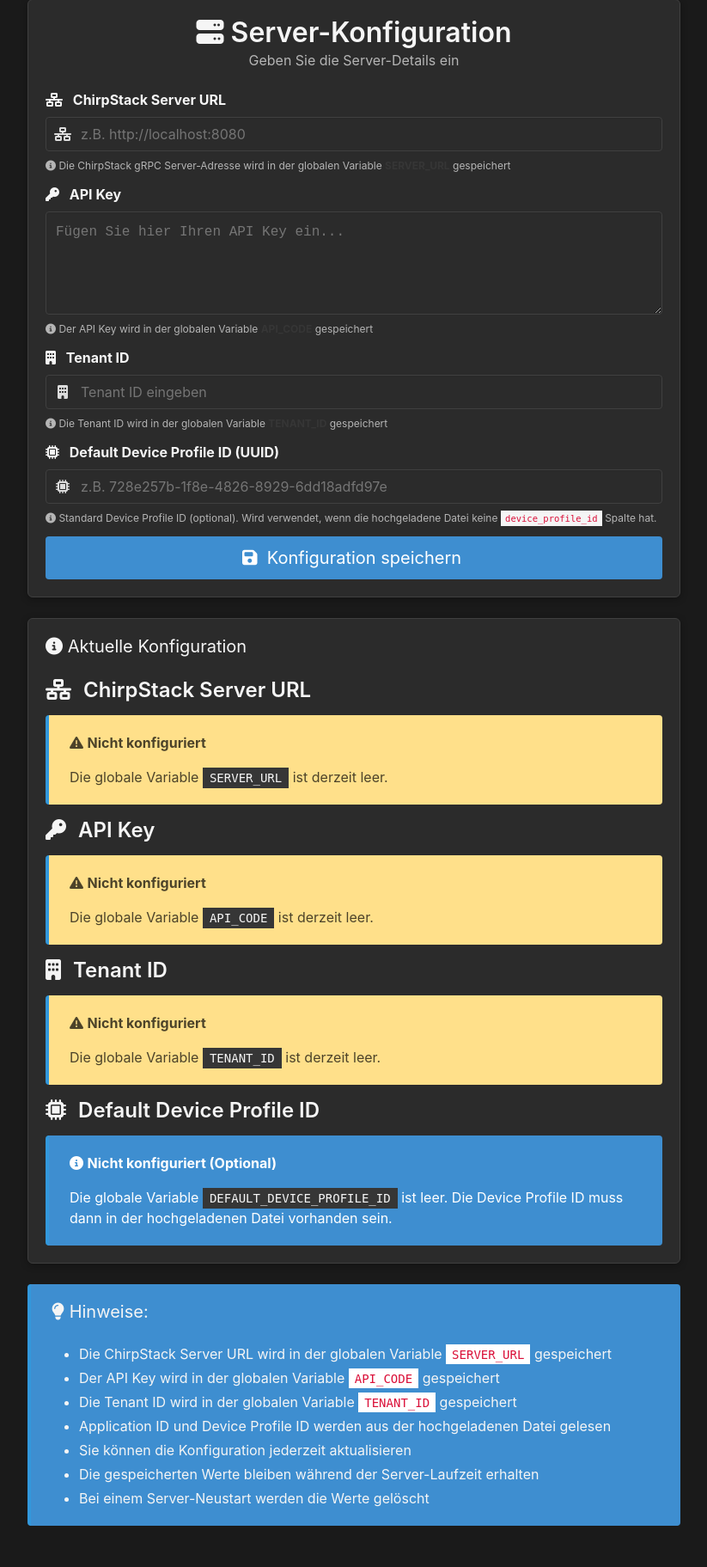
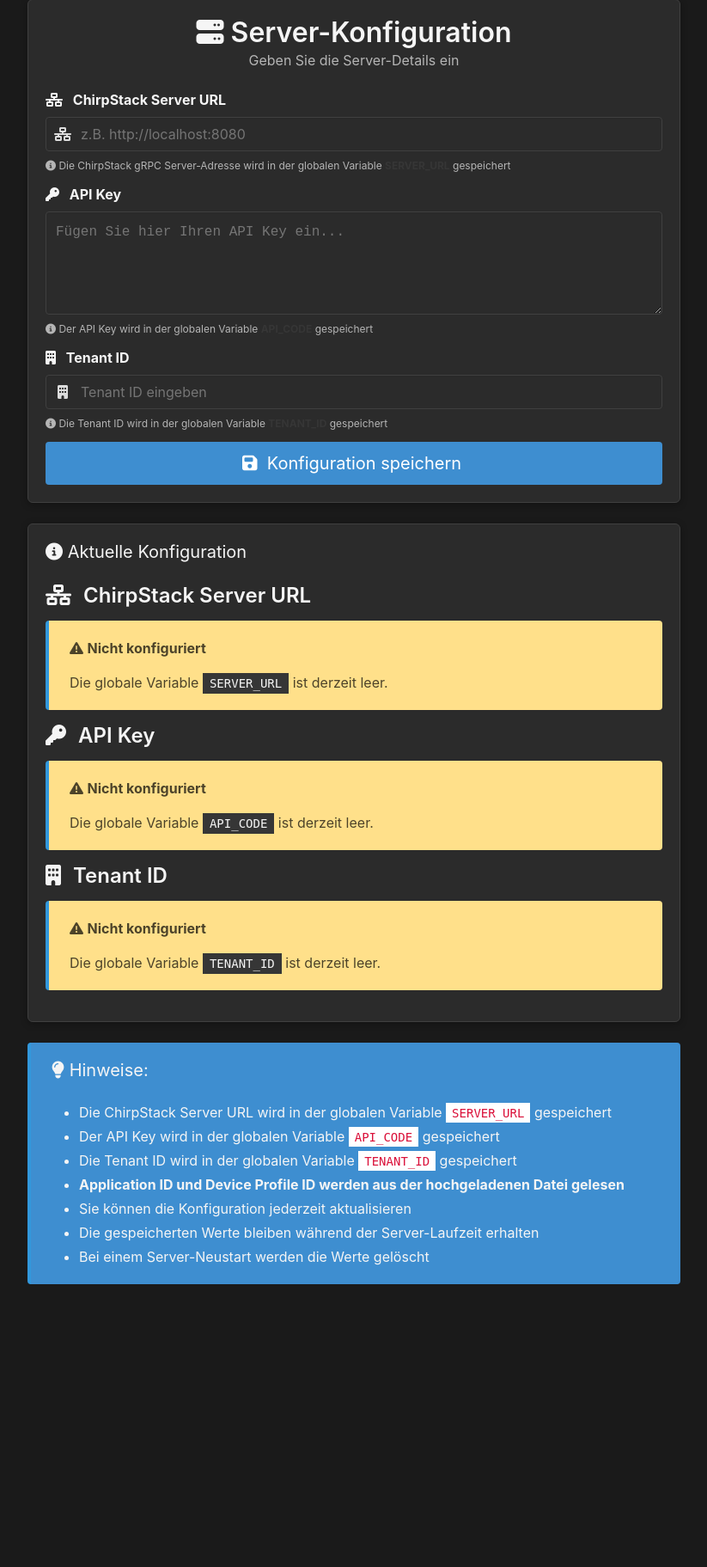
Before and after one commit to krusadejr/lorawan-registration-server, a Flask app: page /server-config in a window 1280 px wide. Shown: the part 133-1956 px from the top of the page at 86% size, without its empty margins (228-1051 px from the left). After the commit the page ends 1627 px from the top, so only its background shows below. Run offline with Flask 3, Linux system fonts and the light colour scheme.

Commit message:
Remove DEFAULT_DEVICE_PROFILE_ID feature from server config
- Removed device_profile_id input field from server_config.html form
- Removed device_profile_id status display section
- Removed DEFAULT_DEVICE_PROFILE_ID global variable from app.py
- Removed device_profile_id handling from save_server_config route
- Updated download_template route to use hardcoded example value
- Device profile ID must now be specified in input file per device

```diff
--- a/app.py
+++ b/app.py
@@ -45,7 +45,6 @@ logger.info("="*80)
 SERVER_URL = None               # ChirpStack server URL
 API_CODE = None                 # API key for authentication
 TENANT_ID = None                # Tenant ID
-DEFAULT_DEVICE_PROFILE_ID = None  # Default Device Profile ID (UUID)
 
 
 def allowed_file(filename):
@@ -56,36 +55,35 @@ def allowed_file(filename):
 @app.route('/')
 def index():
     """Home page with file upload form."""
-    global SERVER_URL, API_CODE, TENANT_ID, DEFAULT_DEVICE_PROFILE_ID
+    global SERVER_URL, API_CODE, TENANT_ID
     return render_template('index.html',
                          server_url=SERVER_URL,
                          api_code=API_CODE,
                          tenant_id=TENANT_ID,
-                         device_profile_id=DEFAULT_DEVICE_PROFILE_ID)
+                         device_profile_id=None)
 
 
 @app.route('/server-config')
 def server_config():
     """Server configuration page."""
-    global SERVER_URL, API_CODE, TENANT_ID, DEFAULT_DEVICE_PROFILE_ID
+    global SERVER_URL, API_CODE, TENANT_ID
     return render_template('server_config.html',
                          server_url=SERVER_URL,
                          api_code=API_CODE,
                          tenant_id=TENANT_ID,
-                         device_profile_id=DEFAULT_DEVICE_PROFILE_ID)
+                         device_profile_id=None)
 
 
 @app.route('/save-server-config', methods=['POST'])
 def save_server_config():
     """Save server configuration to global variables."""
-    global SERVER_URL, API_CODE, TENANT_ID, DEFAULT_DEVICE_PROFILE_ID
+    global SERVER_URL, API_CODE, TENANT_ID
 
     server_url = request.form.get('server_url', '').strip()
     api_code = request.form.get('api_code', '').strip()
     tenant_id = request.form.get('tenant_id', '').strip()
-    device_profile_id = request.form.get('device_profile_id', '').strip()
 
-    if not any([server_url, api_code, tenant_id, device_profile_id]):
+    if not any([server_url, api_code, tenant_id]):
         flash('Bitte geben Sie mindestens einen Wert ein', 'danger')
         return redirect(url_for('server_config'))
 
@@ -102,10 +100,6 @@ def save_server_config():
     if tenant_id:
         TENANT_ID = tenant_id
         saved_vars.append('TENANT_ID')
-
-    if device_profile_id:
-        DEFAULT_DEVICE_PROFILE_ID = device_profile_id
-        saved_vars.append('DEFAULT_DEVICE_PROFILE_ID')
 
     flash(f'Server-Konfiguration erfolgreich gespeichert: {", ".join(saved_vars)}', 'success')
 
@@ -189,16 +183,14 @@ def download_template():
     """Download Excel template with correct column headers."""
     logger.info("Template download requested")
 
-    global DEFAULT_DEVICE_PROFILE_ID
-
     # Create template DataFrame with example data
     template_data = {
         'dev_eui': ['0004A30B001A2B3C', '0004A30B001A2B3D'],
         'name': ['Example Device 1', 'Example Device 2'],
         'application_id': ['79538b65-4bf1-47cb-80bb-5019090adadb', '79538b65-4bf1-47cb-80bb-5019090adadb'],
         'device_profile_id': [
-            DEFAULT_DEVICE_PROFILE_ID if DEFAULT_DEVICE_PROFILE_ID else '728e257b-1f8e-4826-8929-6dd18adfd97e',
-            DEFAULT_DEVICE_PROFILE_ID if DEFAULT_DEVICE_PROFILE_ID else '728e257b-1f8e-4826-8929-6dd18adfd97e'
+            '728e257b-1f8e-4826-8929-6dd18adfd97e',
+            '728e257b-1f8e-4826-8929-6dd18adfd97e'
         ],
         'nwk_key': ['00112233445566778899AABBCCDDEEF0', 'FFEEDDCCBBAA99887766554433221100'],
         'app_key': ['FFEEDDCCBBAA99887766554433221100', '00112233445566778899AABBCCDDEEF0'],
--- a/templates/server_config.html
+++ b/templates/server_config.html
@@ -74,28 +74,6 @@
                     <p class="help has-text-grey-light">
                         <i class="fas fa-info-circle"></i>
                         Die Tenant ID wird in der globalen Variable <strong>TENANT_ID</strong> gespeichert
-                    </p>
-                </div>
-
-                <div class="field">
-                    <label class="label has-text-light">
-                        <i class="fas fa-microchip mr-2"></i>
-                        Default Device Profile ID (UUID)
-                    </label>
-                    <div class="control has-icons-left">
-                        <input
-                            class="input dark-input"
-                            type="text"
-                            name="device_profile_id"
-                            placeholder="z.B. 728e257b-1f8e-4826-8929-6dd18adfd97e"
-                            value="{% if device_profile_id %}{{ device_profile_id }}{% endif %}">
-                        <span class="icon is-left">
-                            <i class="fas fa-microchip"></i>
-                        </span>
-                    </div>
-                    <p class="help has-text-grey-light">
-                        <i class="fas fa-info-circle"></i>
-                        Standard Device Profile ID (optional). Wird verwendet, wenn die hochgeladene Datei keine <code>device_profile_id</code> Spalte hat.
                     </p>
                 </div>
 
@@ -218,38 +196,6 @@
                         </div>
                     {% endif %}
                 </div>
-
-                <!-- Device Profile ID Status -->
-                <div>
-                    <h3 class="has-text-light">
-                        <i class="fas fa-microchip mr-2"></i>
-                        Default Device Profile ID
-                    </h3>
-                    {% if device_profile_id %}
-                        <div class="notification is-success dark-notification">
-                            <p>
-                                <i class="fas fa-check-circle"></i>
-                                <strong>Konfiguriert</strong>
-                            </p>
-                            <p class="mt-2">
-                                Globale Variable: <code class="has-background-dark has-text-light px-2 py-1">DEFAULT_DEVICE_PROFILE_ID</code>
-                            </p>
-                            <p class="mt-2">
-                                Wert: <code class="has-background-dark has-text-info px-2 py-1">{{ device_profile_id }}</code>
-                            </p>
-                        </div>
-                    {% else %}
-                        <div class="notification is-info dark-notification">
-                            <p>
-                                <i class="fas fa-info-circle"></i>
-                                <strong>Nicht konfiguriert (Optional)</strong>
-                            </p>
-                            <p class="mt-2">
-                                Die globale Variable <code class="has-background-dark has-text-light px-2 py-1">DEFAULT_DEVICE_PROFILE_ID</code> ist leer. Die Device Profile ID muss dann in der hochgeladenen Datei vorhanden sein.
-                            </p>
-                        </div>
-                    {% endif %}
-                </div>
             </div>
         </div>
 
@@ -264,7 +210,7 @@
                     <li>Die ChirpStack Server URL wird in der globalen Variable <code>SERVER_URL</code> gespeichert</li>
                     <li>Der API Key wird in der globalen Variable <code>API_CODE</code> gespeichert</li>
                     <li>Die Tenant ID wird in der globalen Variable <code>TENANT_ID</code> gespeichert</li>
-                    <li>Application ID und Device Profile ID werden aus der hochgeladenen Datei gelesen</li>
+                    <li><strong>Application ID und Device Profile ID werden aus der hochgeladenen Datei gelesen</strong></li>
                     <li>Sie können die Konfiguration jederzeit aktualisieren</li>
                     <li>Die gespeicherten Werte bleiben während der Server-Laufzeit erhalten</li>
                     <li>Bei einem Server-Neustart werden die Werte gelöscht</li>
```
